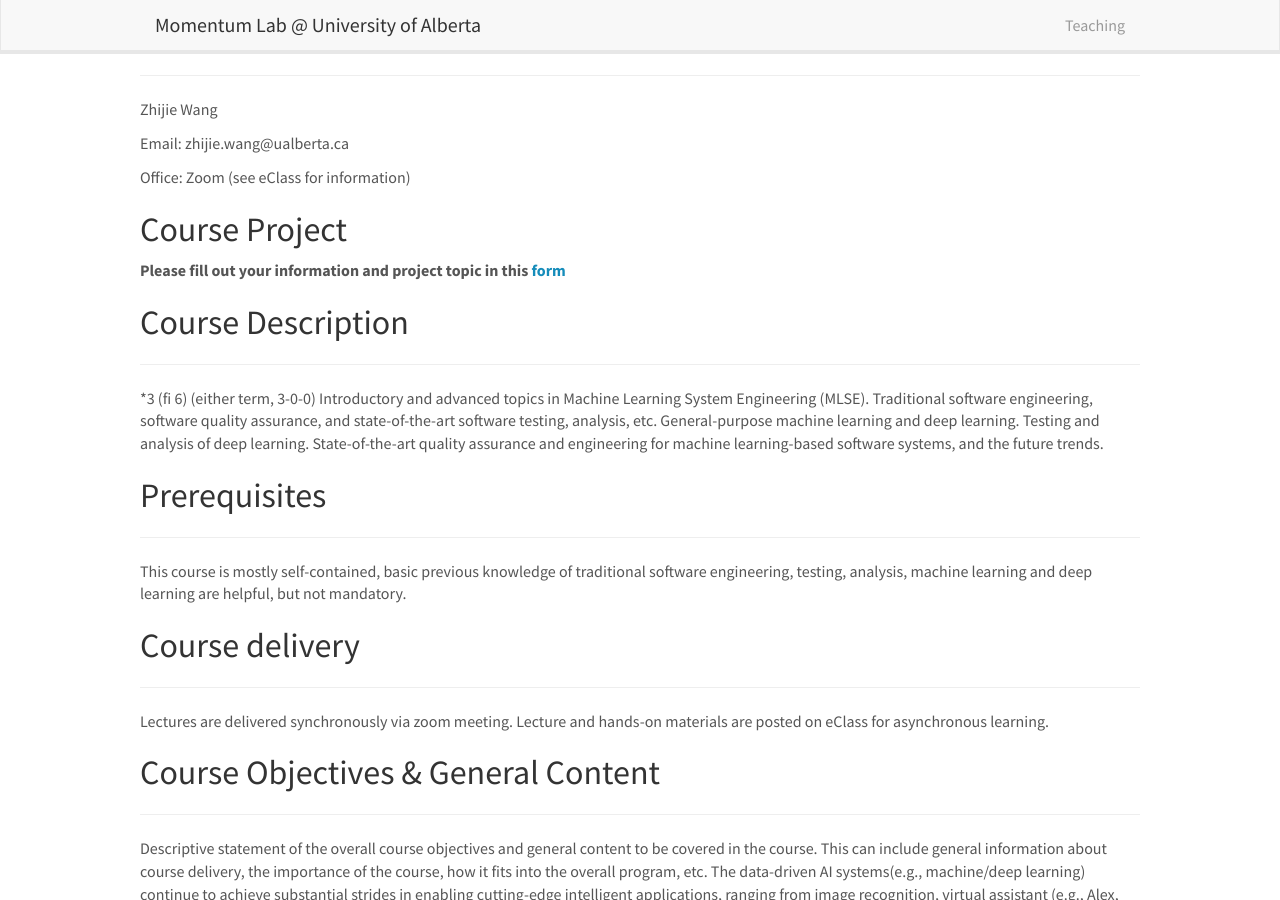
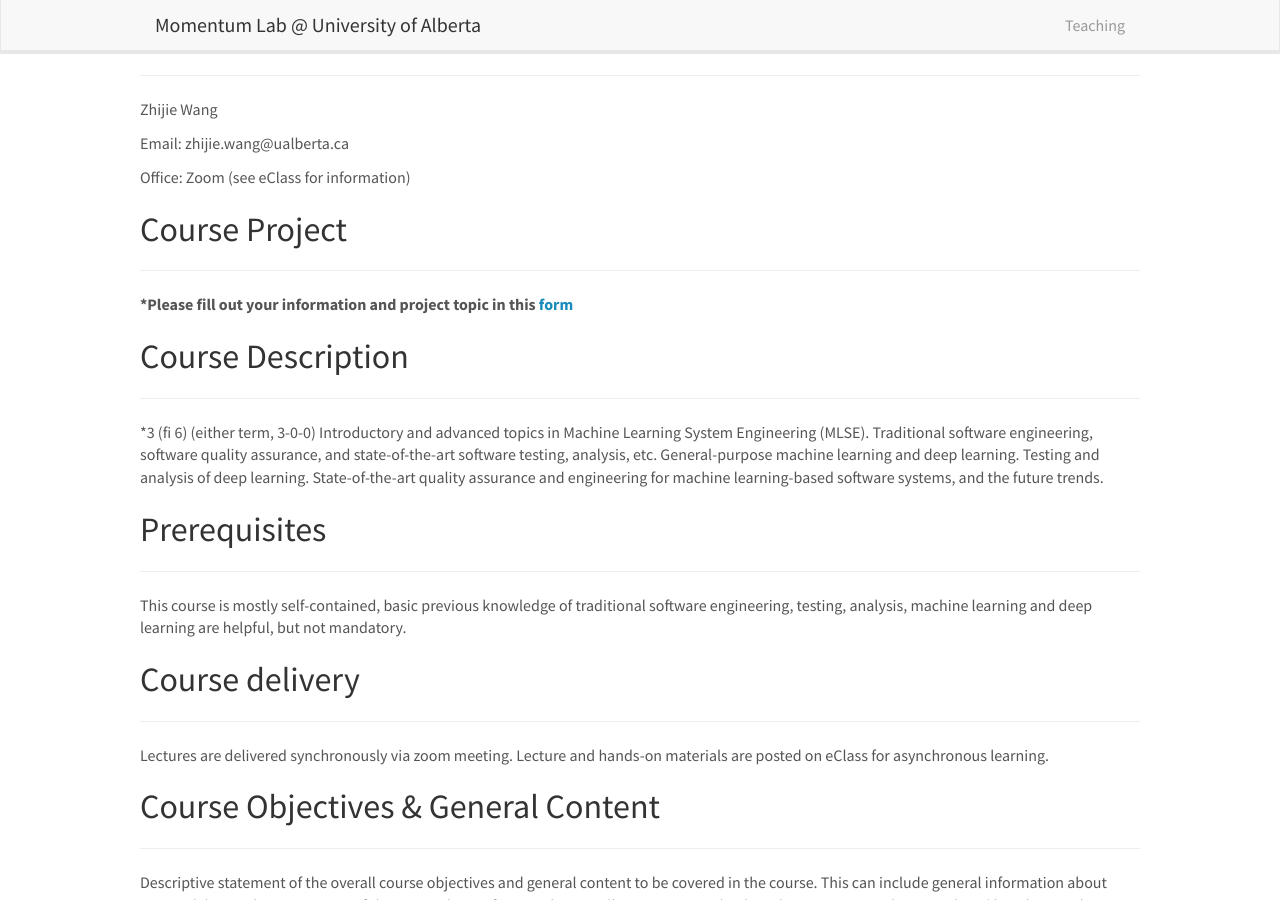
Before and after one commit to momentum-openspace/momentum-openspace.github.io, a Jekyll site: the page built from _pages/ECE720_2022Winter.md, in a window 1280 px wide and 900 px high, scrolled down 462 px. Built offline with Jekyll 4.4.1, drawn with Linux system fonts in a browser that asks for light colours; nearby versions of some CDN libraries.

```diff
--- a/_pages/ECE720_2022Winter.md
+++ b/_pages/ECE720_2022Winter.md
@@ -28,8 +28,8 @@ Office: Zoom (see eClass for information)
 
 
 ## Course Project
-
-**Please fill out your information and project topic in this [form](https://forms.gle/9bMSNoSiorKYkFDH7)**
+---
+**\*Please fill out your information and project topic in this [form](https://forms.gle/9bMSNoSiorKYkFDH7)**
 
 
 ## Course Description
```
